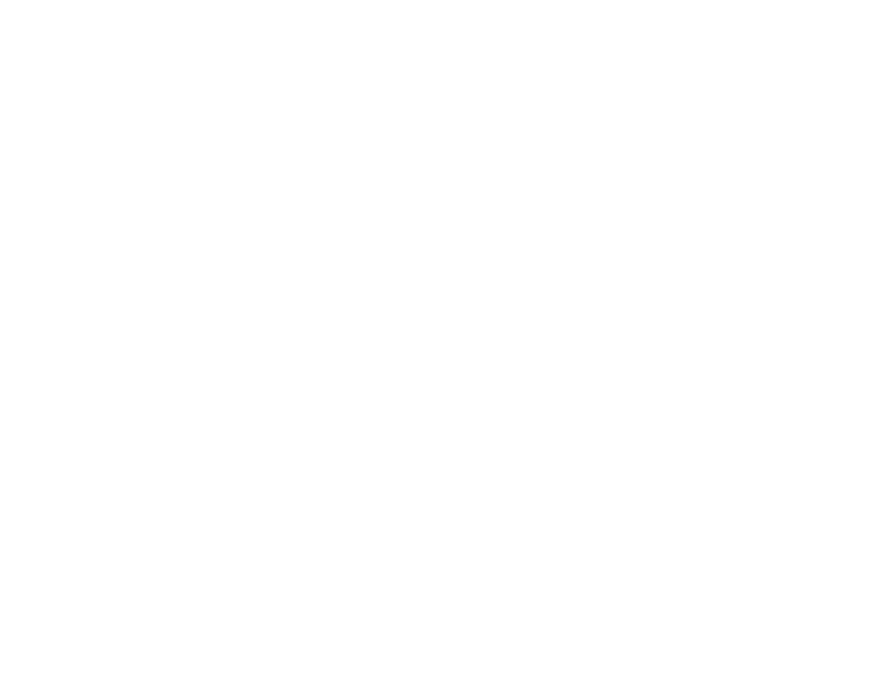
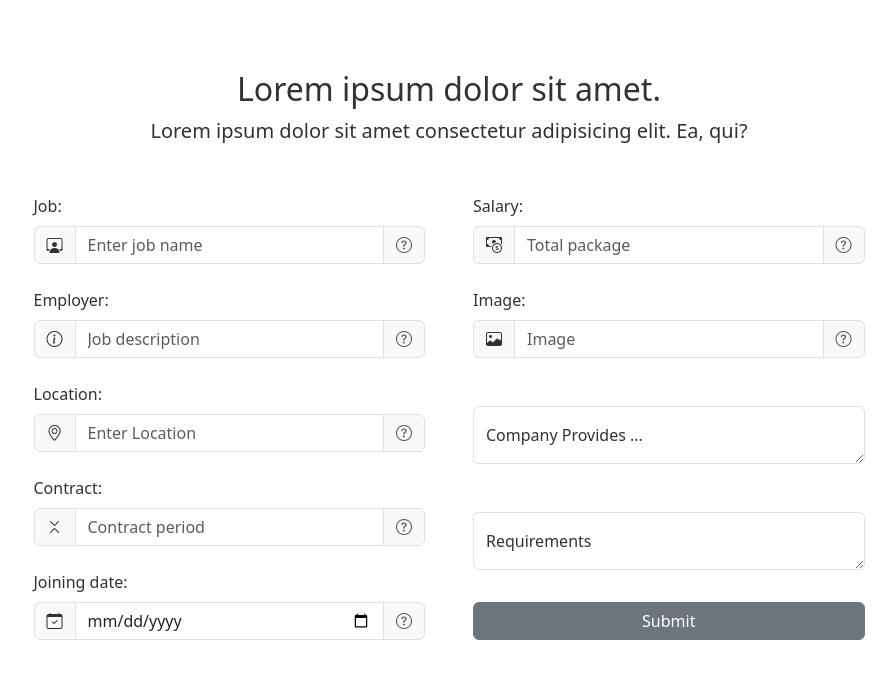
Before and after one commit to abdulhayevbahrom/thework, a React (Create React App) app: page /create in a window 1280 px wide. Before the commit this address had no page. Shown: the top 678 px of the page, without its empty margins (191-1087 px from the left). Built offline with nearby package versions, Linux system fonts and the light colour scheme.

Commit message:
12.09.2023

```diff
--- a/src/App.js
+++ b/src/App.js
@@ -4,6 +4,7 @@
 import Vacancy from './routes/vacancy/Vacancy'
 import Staff from './routes/staff/Staff'
 import AdminLogin from './components/adminLogin/AdminLogin'
+import FormInfo from './components/FormInfo/FormInfo'
 
 function App() {
   return (
@@ -13,6 +14,8 @@
         <Route path='/vacancy' element={<Vacancy />} />
         <Route path='/staff' element={<Staff />} />
         <Route path='/login' element={<AdminLogin />} />
+        <Route path='/create' element={<FormInfo />} />
+
       </Routes>
     </div>
   )
--- a/src/components/FormInfo/FormInfo.jsx
+++ b/src/components/FormInfo/FormInfo.jsx
@@ -1,6 +1,42 @@
-import React from "react";
+import React, { useState } from "react";
 import "./FormInfo.css";
+import axios from "axios";
+
 function FormInfo() {
+  const [job, setJob] = useState("")
+  const [employer, setEmployer] = useState('')
+  const [location, setLocation] = useState('')
+  const [contract, setContract] = useState('')
+  const [joiningDate, setJoiningDate] = useState('')
+  const [salary, setSalary] = useState('')
+  const [img, setImg] = useState('')
+  const [provides, setProvides] = useState('')
+  const [requirements, setRequirements] = useState('')
+
+
+
+  function sendData(e) {
+    e.preventDefault()
+
+    let savedData = {
+      job: job,
+      employer: employer,
+      location: location,
+      contract: contract,
+      joiningDate: joiningDate,
+      salary: salary,
+      img: img,
+      provides: provides,
+      requirements: requirements
+    }
+    let API = "https://64da6002e947d30a260b2eee.mockapi.io/foods/jobs";
+    axios.post(API, savedData)
+      .then(res => console.log(res))
+      .catch(err => console.log(err))
+
+
+  }
+
   return (
     <div className="FormInfo">
       <div className="container-lg">
@@ -12,7 +48,7 @@
         </div>
         <div className="row justify-content-center my-5">
           <div className="col-lg-9 ">
-            <form className="d-flex justify-content-center gap-5 align-items-between">
+            <form onSubmit={sendData} className="d-flex justify-content-center gap-5 align-items-between">
               <div className="form-container">
                 <label>Job:</label>
 
@@ -24,6 +60,8 @@
                     type="text"
                     className="form-control"
                     placeholder="Enter job name"
+                    value={job}
+                    onChange={(e) => setJob(e.target.value)}
                   />
 
                   <span className="input-group-text">
@@ -47,6 +85,8 @@
                     type="text"
                     className="form-control"
                     placeholder="Job description"
+                    value={employer}
+                    onChange={(e) => setEmployer(e.target.value)}
                   />
 
                   <span className="input-group-text">
@@ -70,6 +110,8 @@
                     type="text"
                     className="form-control"
                     placeholder="Enter Location"
+                    value={location}
+                    onChange={(e) => setLocation(e.target.value)}
                   />
 
                   <span className="input-group-text">
@@ -93,6 +135,8 @@
                     type="text"
                     className="form-control"
                     placeholder="Contract period"
+                    value={contract}
+                    onChange={(e) => setContract(e.target.value)}
                   />
 
                   <span className="input-group-text">
@@ -116,6 +160,8 @@
                     type="date"
                     className="form-control"
                     placeholder="Contract period"
+                    value={joiningDate}
+                    onChange={(e) => setJoiningDate(e.target.value)}
                   />
 
                   <span className="input-group-text">
@@ -140,7 +186,9 @@
                   <input
                     type="text"
                     className="form-control"
-                    placeholder="Total package "
+                    placeholder="Total package"
+                    value={salary}
+                    onChange={(e) => setSalary(e.target.value)}
                   />
 
                   <span className="input-group-text">
@@ -160,7 +208,7 @@
                   <span className="input-group-text">
                     <i className="bi bi-image"></i>
                   </span>
-                  <input type="text" placeholder="Image" className="form-control" />
+                  <input type="text" placeholder="Image" className="form-control" value={img} onChange={(e) => setImg(e.target.value)} />
 
                   <span className="input-group-text">
                     <span
@@ -177,13 +225,18 @@
                   <textarea
                     className="form-control"
                     placeholder="query"
+                    value={provides}
+                    onChange={(e) => setProvides(e.target.value)}
                   ></textarea>
                   <label >Company Provides ...</label>
                 </div>
+
                 <div className="mb-4 mt-5 form-floating">
                   <textarea
                     className="form-control"
                     placeholder="query"
+                    value={requirements}
+                    onChange={(e) => setRequirements(e.target.value)}
                   ></textarea>
                   <label >Requirements</label>
                 </div>
--- a/src/components/vacancyCard/VacancyCard.css
+++ b/src/components/vacancyCard/VacancyCard.css
@@ -19,6 +19,7 @@
     flex-direction: column;
     align-items: center;
     gap: 20px;
+    overflow: hidden;
 }
 
 .vacancyCard_item img {
@@ -31,4 +32,21 @@
     border-radius: 10px;
     background-color: orange;
     text-decoration: none;
+
 }
+
+.trash {
+    width: 30px;
+    height: 30px;
+    border-radius: 2px;
+    color: red;
+    cursor: pointer;
+    transform: translate(120px, 100px);
+    opacity: 0;
+    transition: 0.3s;
+}
+
+.vacancyCard_item:hover .trash {
+    transform: translate(120px, -15px);
+    opacity: 1;
+}
--- a/src/components/vacancyCard/VacancyCard.jsx
+++ b/src/components/vacancyCard/VacancyCard.jsx
@@ -2,6 +2,7 @@
 import './VacancyCard.css'
 import axios from 'axios'
 import { Link } from 'react-router-dom';
+import { FaTrash } from 'react-icons/fa'
 
 function VacancyCard() {
     let API = "https://64da6002e947d30a260b2eee.mockapi.io/foods/jobs";
@@ -14,15 +15,34 @@
             .catch(err => console.log(err))
     }, [])
 
+    let fakeImg = "https://storage.georgia.travel/images/300x350/borjom-karagauli-nature-georgia.webp"
+
+    // -------------------------------------
+
+    function deleteItem(id) {
+        let state = window.confirm("ushbu malumotni o'chirmoqchimsiz?")
+        if (state) {
+            axios.delete(API + "/" + id)
+                .then(res => {
+                    console.log(res);
+                    if (res.status === 200) {
+                        alert("successfully")
+                        window.location.reload()
+                    }
+                })
+                .catch(err => console.log(err))
+        }
+    }
 
     return (
         <div className='vacancyCard'>
             {
-                data.map(item =>
-                    <div key={item.id} className='vacancyCard_item'>
-                        <img src="https://storage.georgia.travel/images/300x350/borjom-karagauli-nature-georgia.webp" alt={item.job} />
+                data.map((item, index) =>
+                    <div key={index} className='vacancyCard_item'>
+                        <img src={item.img ? item.img : fakeImg} alt={item.job} />
                         <p>{item.job}</p>
                         <Link to={item.id}>More Info</Link>
+                        <FaTrash className='trash' onClick={() => { deleteItem(item.id) }} />
                     </div>
                 )
             }
--- a/src/routes/home/Home.jsx
+++ b/src/routes/home/Home.jsx
@@ -6,18 +6,20 @@
 import Section from '../../components/section/Section'
 import HomeCarousel from '../../components/homeCarousel/HomeCarousel'
 import Crousel11 from '../../components/crousel11/Carousel11'
+import Footer from '../../components/footer/Footer'
 
 function Home() {
   return (
     <div className='home'>
+      <Header />
+      <About />
       <Crousel11 />
       <HomeCarousel />
-      <Header />
       <Banner />
-      <About />
       <InfoCard />
       <Section />
-      <Carousel/>
+      {/* <Carousel/> */}
+      <Footer />
     </div>
   )
 }
```
